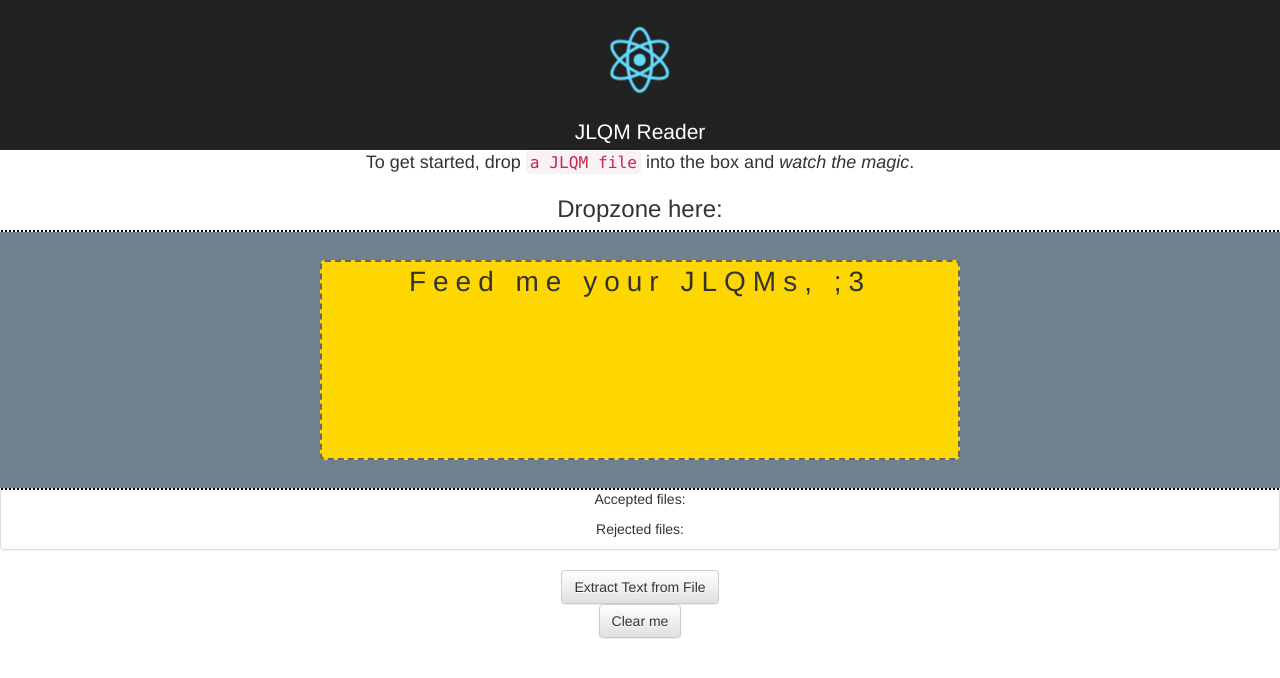
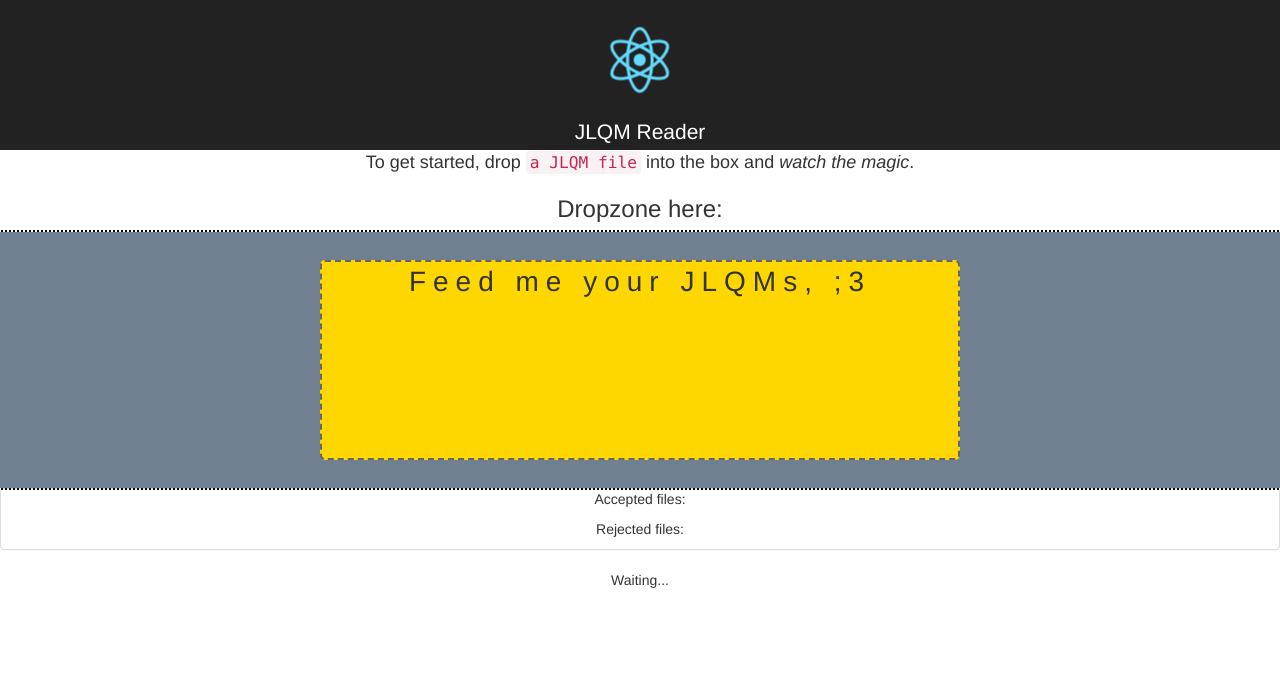
Before and after one commit to tetrakra/jlqm-reader, a React (Create React App) app: page / in a window 1280 px wide. Shown: the top 678 px of the page. Built offline with nearby package versions, Linux system fonts and the light colour scheme.

Commit message:
rewrote reducer, state now tracks if theres a file selected

```diff
--- a/public/index.html
+++ b/public/index.html
@@ -33,8 +33,6 @@
       You can add webfonts, meta tags, or analytics to this file.
       The build step will place the bundled scripts into the <body> tag.
 
-      To begin the development, run `npm start` or `yarn start`.
-      To create a production bundle, use `npm run build` or `yarn build`.
     -->
   </body>
 </html>
--- a/src/App.js
+++ b/src/App.js
@@ -3,6 +3,7 @@ import logo from './logo.svg';
 import './App.css';
 
 import Uploader from './components/Uploader/Uploader.js';
+import Reader from './components/Reader/Reader.js';
 
 class App extends Component {
   render() {
@@ -18,6 +19,8 @@ class App extends Component {
         </p>
 
         <Uploader />
+        <Reader />
+
 
       </div>
     );
--- a/src/actions/actionTypes.js
+++ b/src/actions/actionTypes.js
@@ -2,3 +2,4 @@ export const READ_JLQM = 'READ_JLQM';
 export const FORMAT_JLQM = 'FORMAT_JLQM';
 export const DISPLAY_ON = 'DISPLAY_ON';
 export const DISPLAY_OFF = 'DISPLAY_OFF';
+export const SELECT_FILE = 'SELECT_FILE';
--- a/src/actions/actions.js
+++ b/src/actions/actions.js
@@ -25,3 +25,11 @@ export const displayOff = () => {
     type: types.DISPLAY_OFF
   }
 }
+
+export const selectFile = (isSelected = false, fileName) => {
+  return {
+    type: types.SELECT_FILE,
+    payload: isSelected,
+    fileName: fileName
+  }
+}
--- a/src/components/Reader/Reader.js
+++ b/src/components/Reader/Reader.js
@@ -1,6 +1,6 @@
 import React, { Component } from 'react';
 import {connect} from 'react-redux';
-import { displayOff,formatJLQM } from '../../actions/actions.js';
+import { displayOff,formatJLQM,selectFile } from '../../actions/actions.js';
 import { Button } from 'react-bootstrap';
 import './reader.css';
 
@@ -25,28 +25,31 @@ class Reader extends Component{
   }
 
   formatText(evt){
+    //make sure a we have text to format
     this.props.formatJLQM(this.props.rawText);
 
   }
 
   clearOutput = (evt) => {
     console.log('clearOutput');
+    this.props.selectFile(false);
     this.props.displayOff();
   }
 
 
   //mapping own prop to state not doing it
   render(){
+    const clickButton = <Button onClick={(evt)=>this.formatText(evt)}>Extract Text from File</Button>;
+    const clearButton = <Button onClick={(evt)=>this.clearOutput(evt)}>Clear Me</Button>;
     console.log('reader props @ render:', this.props)
     console.log('reader state @ render:', this.state)
     return(
       <div>
-        <Button onClick={(evt)=>this.formatText(evt)}>Extract Text from File</Button>
+        {this.props.selectedFile && clickButton}
         <div>
-          {/* {this.state.display && this.format(this.props.text)} */}
-          {this.state.display && (this.props.formattedText || "nothing")}
+          {this.props.formattedText || "Waiting..."}
         </div>
-        <Button onClick={(evt)=>this.clearOutput(evt)}>Clear me</Button>
+        {this.props.selectedFile && clearButton}
       </div>
     )
   }
@@ -54,11 +57,12 @@ class Reader extends Component{
 
 function mapStateToProps(state,ownProps){
   return{
-    rawText: state.text,
+    rawText: state.text.rawText,
     formattedText: state.text.extractedText,
-    display:state.display
+    display:state.display,
+    selectedFile:state.text.fileStatus
   }
 
 }
 
-export default connect(mapStateToProps, { displayOff, formatJLQM })(Reader);
+export default connect(mapStateToProps, { displayOff, formatJLQM, selectFile })(Reader);
--- a/src/components/Uploader/Uploader.js
+++ b/src/components/Uploader/Uploader.js
@@ -5,8 +5,7 @@ import './uploader.css';
 
 import Dropzone from 'react-dropzone';
 
-import Reader from '../Reader/Reader.js';
-import { readJLQM, displayOn } from '../../actions/actions.js';
+import { readJLQM, displayOn, selectFile } from '../../actions/actions.js';
 
 class Uploader extends Component{
 
@@ -51,7 +50,8 @@ class Uploader extends Component{
       //use a promise instead of this ya dummy
     })
     reader.readAsText(this.state.files[evt.target.value]);
-
+    //make sure other component(s) know that a file is available
+    this.props.selectFile(true,this.state.files[evt.target.value].name)
   }
 
   setJLQM(data){
@@ -97,17 +97,15 @@ class Uploader extends Component{
             </ul>
           </Panel>
         </div>
-        {/* <Reader text={this.props.jlqmRaw}/> */}
-        <Reader />
       </div>
     )
   }
 }
 
-function mapStateToProps(state,ownProps){
-  return{
-    jlqmRaw:state.text
-  }
-}
+// function mapStateToProps(state,ownProps){
+//   return{
+//     jlqmRaw:state.text
+//   }
+// }
 
-export default connect(mapStateToProps,{readJLQM,displayOn})(Uploader)
+export default connect(null,{readJLQM,displayOn,selectFile})(Uploader)
--- a/src/reducers/displayReducer.js
+++ b/src/reducers/displayReducer.js
@@ -5,10 +5,8 @@ export default function display(state = initialState.display, action){
   // let newState;
   switch (action.type) {
     case DISPLAY_ON:
-
       return true
     case DISPLAY_OFF:
-
       return false
     default:
       return state;
--- a/src/reducers/initialState.js
+++ b/src/reducers/initialState.js
@@ -1,5 +1,8 @@
 export default {
-  text:"",
+  text:{
+    rawText:"",
+    fileStatus:false
+  },
   done:false,
   display:false,
 }
--- a/src/reducers/textReducer.js
+++ b/src/reducers/textReducer.js
@@ -1,21 +1,23 @@
 import initialState from './initialState';
 import jlqmReader from '../modules/jlqm-reader';
-import { READ_JLQM, FORMAT_JLQM } from '../actions/actionTypes';
+import { READ_JLQM, FORMAT_JLQM, SELECT_FILE } from '../actions/actionTypes';
 
 export default function jlqm(state = initialState.text, action) {
-  let newState;
   switch (action.type) {
     case READ_JLQM:
       console.log('reading...');
-      newState = action.payload
-      return newState;
+      let rawText;
+      rawText = action.payload
+      return Object.assign({},state,{rawText});
     case FORMAT_JLQM:
       console.log('READ/FORMAT Action')
-      let extractedText;
-      let rawText = jlqmReader(action.payload);
-      console.log('formattedText ', rawText);
-      extractedText = rawText;
-      return Object.assign({},{extractedText});
+      let extractedText = jlqmReader(action.payload);
+      return Object.assign({},state,{extractedText});
+    case SELECT_FILE:
+      console.log('FILE SELECTED');
+      let fileStatus = action.payload;
+      let fileName = action.fileName || "*.jlqm";
+      return Object.assign({},state,{fileStatus},{fileName})
     default:
       return state;
   }
```
